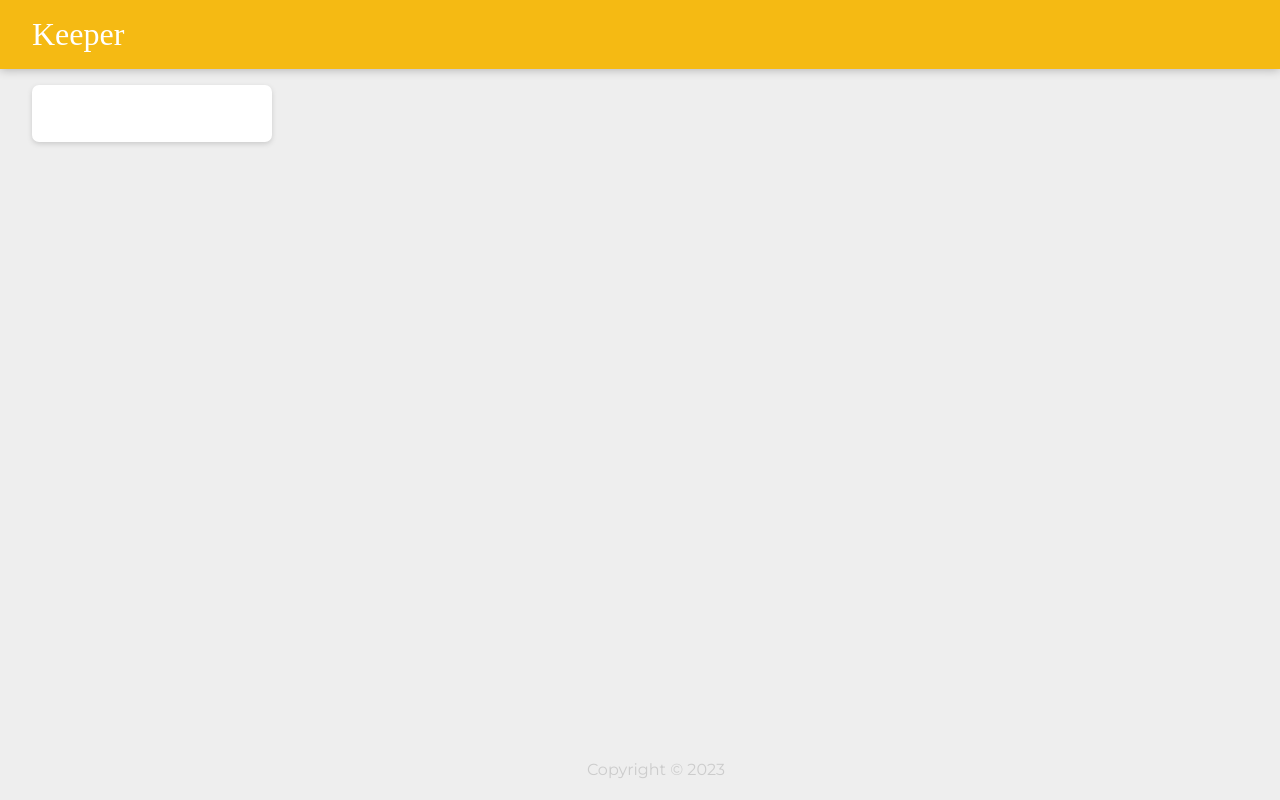
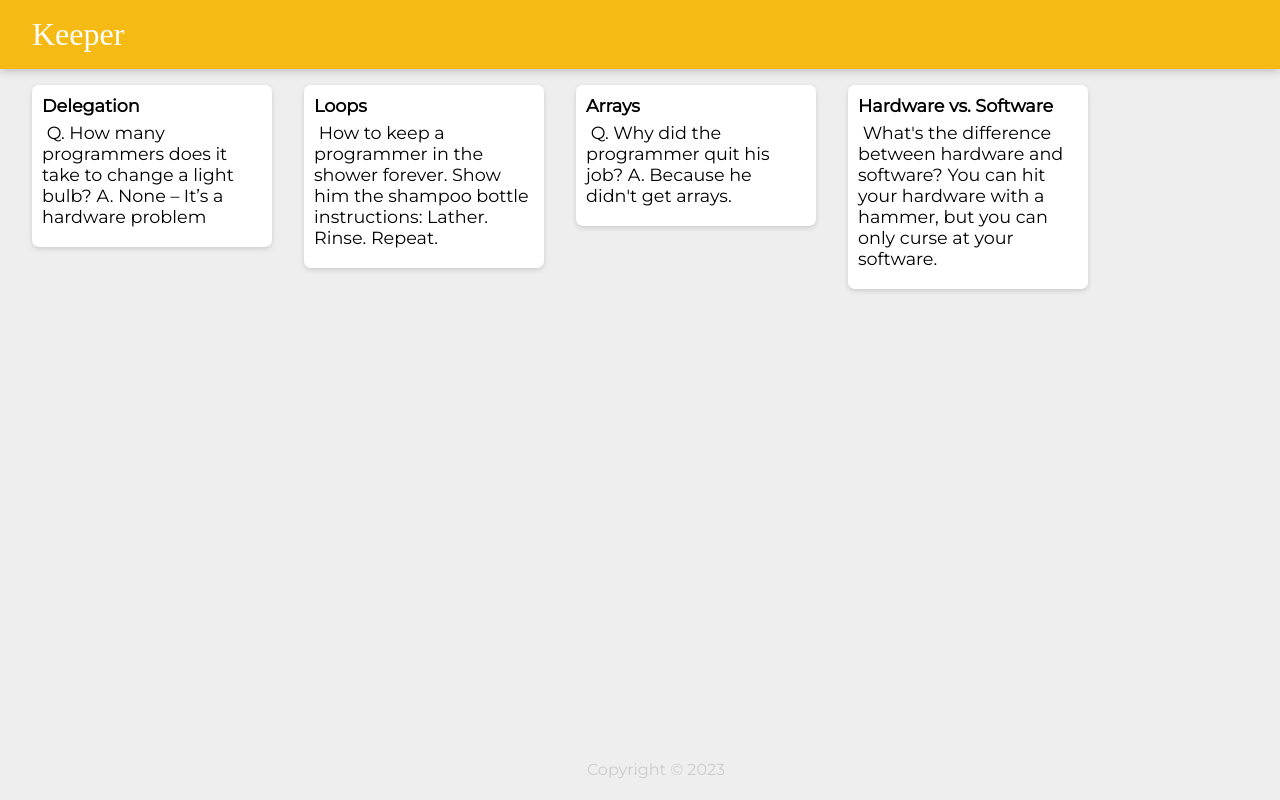
Before and after one commit to 2x-Hra/keeper-app, a React (Create React App) app in the folder app/: page / in a window 1280 px wide. Built offline with nearby package versions, Linux system fonts and the light colour scheme; a web font is replaced by a local one.

Commit message:
Add map function for notes

```diff
--- a/app/src/components/App.jsx
+++ b/app/src/components/App.jsx
@@ -2,12 +2,16 @@
 import Header from "./Header.jsx";
 import Footer from "./Footer.jsx";
 import Note from "./Note";
+import { notes } from "../notes.js";
 
 function App(){
     return(
         <div>
             <Header/>
-            <Note/>
+
+            {notes.map( (note) => {
+                return <Note title= { note.title } content= { note.content }/>
+            })}
             <Footer/>
         </div>
 
--- a/app/src/notes.js
+++ b/app/src/notes.js
@@ -24,3 +24,6 @@
         "What's the difference between hardware and software? You can hit your hardware with a hammer, but you can only curse at your software."
     }
   ];
+
+
+export { notes };
```
